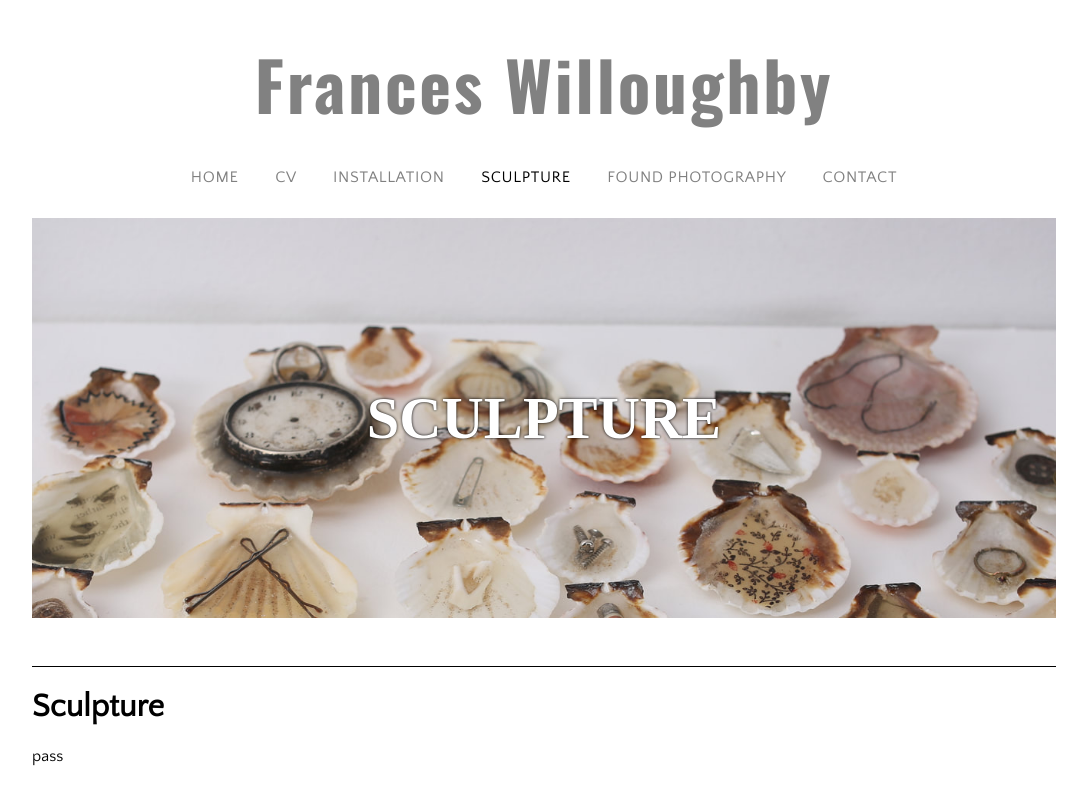
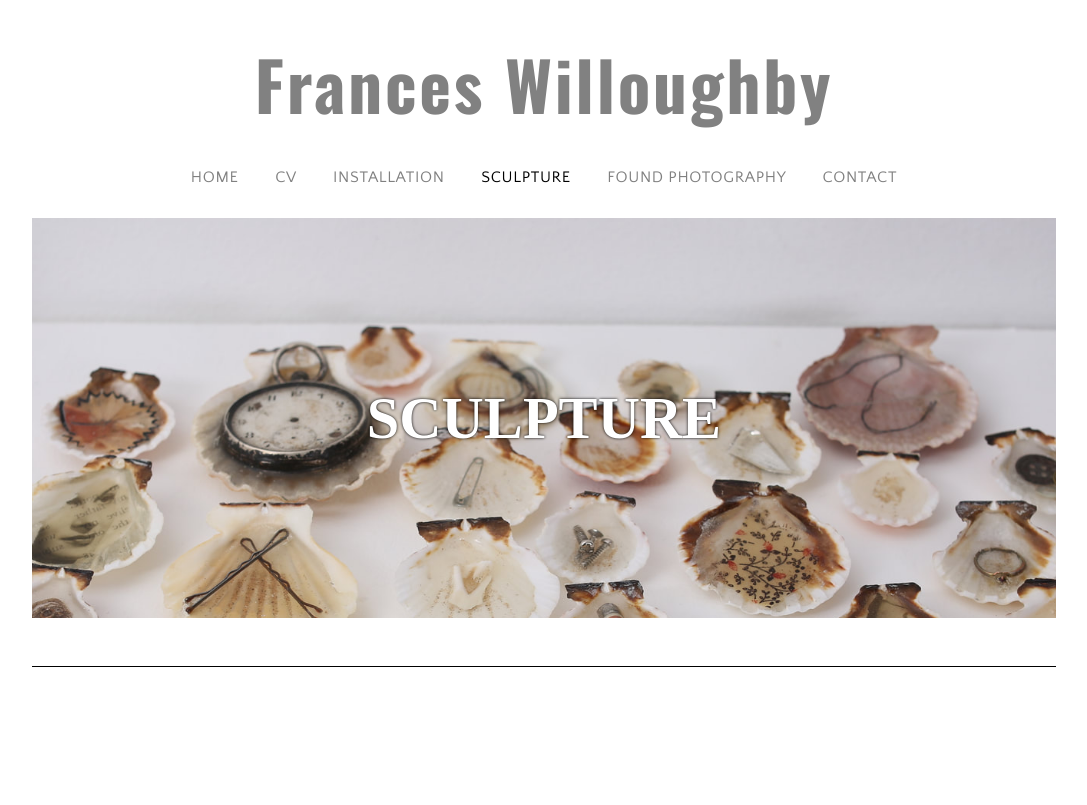
Before and after one commit to mwaddoups/fwilloughby-art, a Jekyll site: the page built from sculpture.md, in a window 1280 px wide. Shown: the top 805 px of the page, without its empty margins (96-1183 px from the left). Built offline with Jekyll 4.4.1, drawn with Linux system fonts in a browser that asks for light colours; some web fonts are replaced.

Commit message:
Update from Forestry.io Mark Waddoups updated sculpture.md

```diff
--- a/sculpture.md
+++ b/sculpture.md
@@ -2,8 +2,5 @@
 layout: arttype
 title: Sculpture
 headerimage: a-quiet-sense-of-something-lost.jpg
+
 ---
-
-# Sculpture
-
-pass
```
